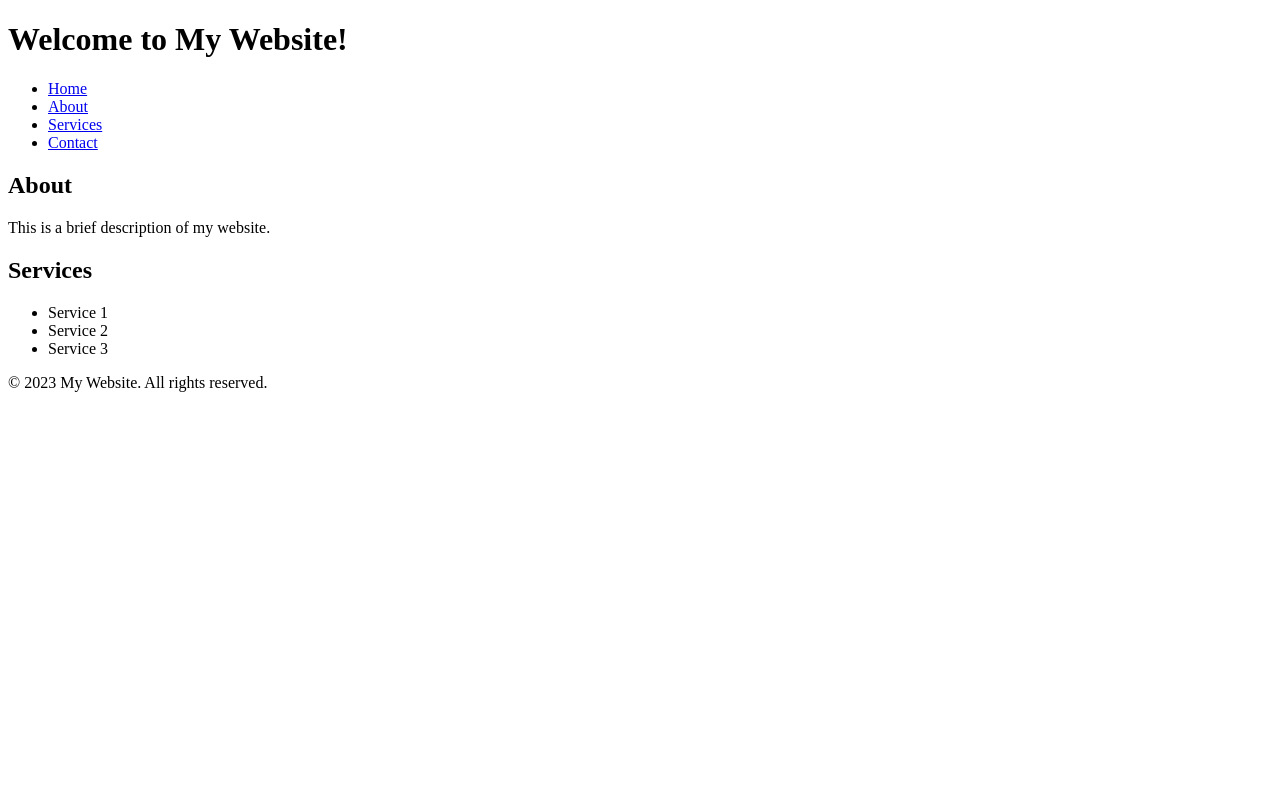
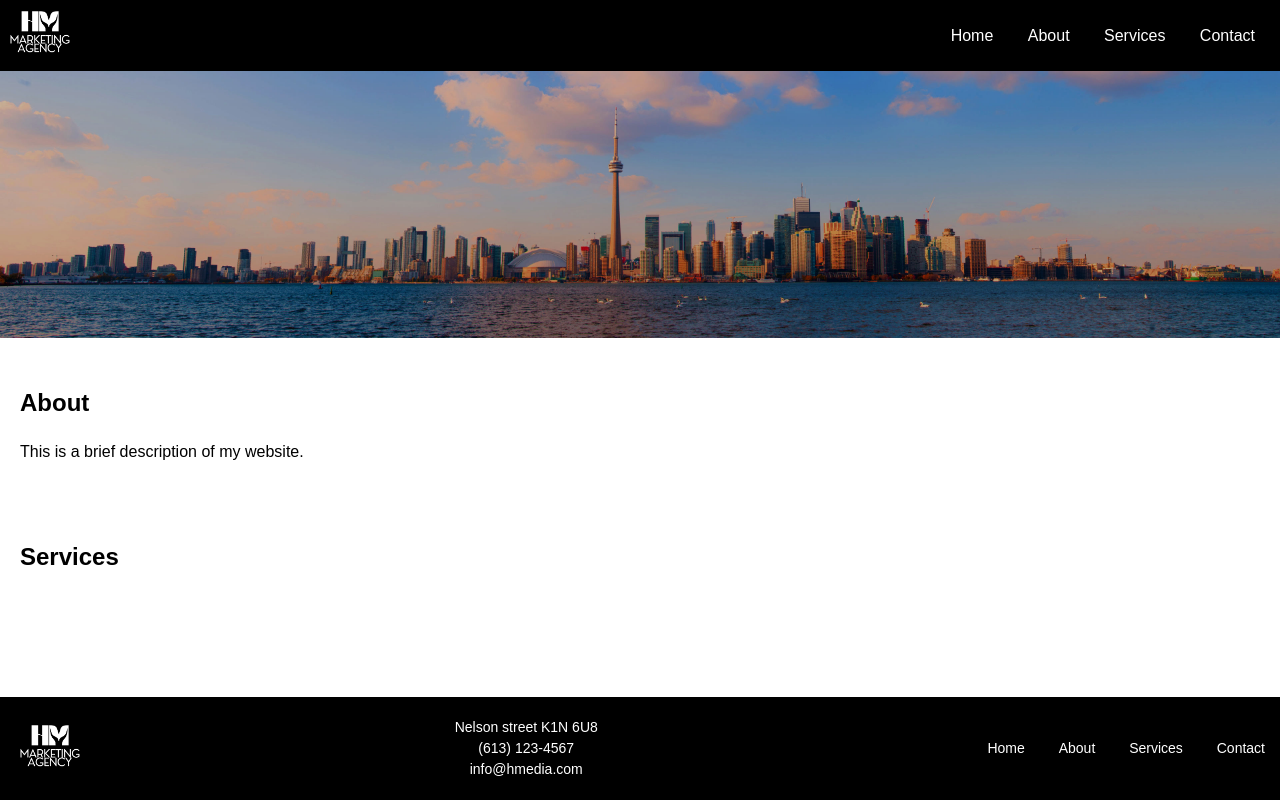
Before and after one commit to Hamza-Bouzoubaa/Marketing-agency-website, a plain HTML site: page Main_page.html in a window 1280 px wide. Drawn offline with Linux system fonts and the light colour scheme.

Commit message:
header and footer are done + part of the home page

```diff
--- a/Main_page.html
+++ b/Main_page.html
@@ -1,25 +1,29 @@
 <!DOCTYPE html>
 <html lang="en">
 <head>
+  <link rel="stylesheet" type="text/css" href="Style.css">
   <meta charset="UTF-8">
   <meta name="viewport" content="width=device-width, initial-scale=1.0">
   <title>Main Page</title>
 </head>
-<body>
-  <header>
-    <h1>Welcome to My Website!</h1>
-  </header>
+
 
 <nav>
-    <ul>
+    <div class="logo-container">
+        <img src="hm.png" alt="Logo" class="logo">
+      </div>
+      <ul class="navigation">
         <li><a href="#">Home</a></li>
         <li><a href="#">About</a></li>
         <li><a href="#">Services</a></li>
         <li><a href="#">Contact</a></li>
       </ul>
   </nav>
+  <img src="TorontoBG.jpg" alt="Toronto skyline" class="responsive-image">
+
 
   <section>
+
     <h2>About</h2>
     <p>This is a brief description of my website.</p>
   </section>
@@ -34,7 +38,26 @@
   </section>
 
   <footer>
-    <p>&copy; 2023 My Website. All rights reserved.</p>
+    <nav>
+
+        <div class="logo-container">
+            <img src="hm.png" alt="Logo" class="logo">
+
+
+          </div>
+
+        <ul  >
+            <li>Nelson street K1N 6U8 <br> (613) 123-4567 <br> info@hmedia.com</li>
+        </ul>
+
+
+          <ul class="navigation">
+            <li><a href="#">Home</a></li>
+            <li><a href="#">About</a></li>
+            <li><a href="#">Services</a></li>
+            <li><a href="#">Contact</a></li>
+          </ul>
+      </nav>
   </footer>
 </body>
 </html>
--- /dev/null
+++ b/Style.css
@@ -0,0 +1,107 @@
+/* Reset default margin and padding */
+body, h1, p {
+  margin: 0;
+  padding: 0;
+}
+
+/* Set font styles */
+body {
+  font-family: Arial, sans-serif;
+  font-size: 16px;
+  line-height: 1.5;
+
+}
+
+/* Style the header */
+header {
+  background-color: #333;
+  color: #fff;
+  padding: 20px;
+}
+
+/* Style the navigation menu */
+nav {
+  background-color: #000000;
+  padding: 10px;
+  display: flex;
+  justify-content: space-between;
+  align-items: center;
+  margin-bottom: 0%;
+
+}
+
+nav ul {
+  list-style-type: none;
+  margin: 0;
+  padding: 0;
+}
+
+nav li {
+  display: inline-block;
+  margin-right: 10px;
+}
+
+nav a {
+  color: #ffffff;
+  text-decoration: none;
+  padding: 5px;
+}
+
+nav a:hover {
+  background-color: #333;
+  color: #fff;
+  text-decoration: underline;
+}
+
+/* Style the main content */
+section {
+  padding: 20px;
+}
+
+h1 {
+  font-size: 24px;
+  margin-bottom: 10px;
+}
+
+p {
+  margin-bottom: 15px;
+}
+
+/* Style the footer */
+footer {
+  background-color: #000000;
+  padding: 10px;
+  text-align: center;
+  font-size: 14px;
+  position: fixed;
+  left: 0;
+  bottom: 0;
+  width: 100%;
+}
+.logo {
+    width: 60px;
+    height: 44px;
+    margin-right: 10px;
+  }
+
+.logo:hover {
+    width: 70px;
+    height: 52px;
+  }
+
+
+ul li {
+    display: inline-block;
+    color: #fff;
+  }
+
+ul li a {
+    text-decoration: none;
+    margin-left: 10px; /* Optional: Add some spacing between navigation items */
+  }
+
+  .responsive-image {
+    width: 100%;
+    height: auto;
+    margin: 0;
+  }
```
Also changed, not shown: TorontoBG.jpg (added), hm.png (added). Lines whose indentation alone changed are shown as unchanged.
